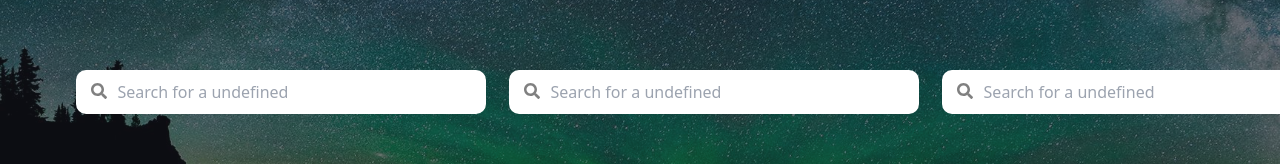
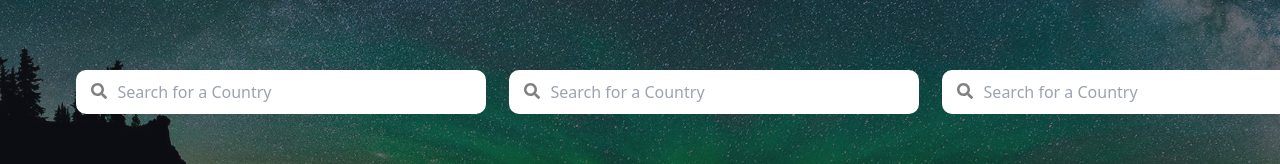
Before and after one commit to BobTabrizi/Hello-World, a Next.js app: page /playlist/CustomPlaylist in a window 1280 px wide. Shown: the part 316-480 px from the top of the page. Built offline with nearby package versions, Linux system fonts and the light colour scheme; a web font is replaced by a local one.

Commit message:
Genre Search Finished Implementation

```diff
--- a/src/components/Countrycomplete.js
+++ b/src/components/Countrycomplete.js
@@ -83,17 +83,22 @@ export default function Autocomplete(props) {
         countryName = filteredPredictions[0].name;
         setUserInput(filteredPredictions[0].name.capitalize());
         setFilteredPredictions(["Selected"]);
-        if (props.searchType === "Country") {
+        if (props.searchType === "Country" && props.pageType === "Home") {
           Router.push({
             pathname: `/country/${filteredPredictions[0].code}`,
           });
-        } else {
+        }
+        if (props.searchType === "Genre") {
           Router.push({
             pathname: `/genre/${filteredPredictions[0].name}`,
           });
         }
       }
-      if (countryCode && props.searchType === "Country") {
+      if (
+        countryCode &&
+        props.searchType === "Country" &&
+        props.pageType === "Home"
+      ) {
         router.push({
           pathname: `/country/${countryCode}`,
         });
@@ -126,11 +131,12 @@ export default function Autocomplete(props) {
         e.currentTarget.getAttribute("value"),
       ]);
     }
-    if (props.searchType === "Country") {
+    if (props.searchType === "Country" && props.pageType === "Home") {
       router.push({
         pathname: `/country/${val}`,
       });
-    } else {
+    }
+    if (props.searchType === "Genre") {
       Router.push({
         pathname: `/genre/${val}`,
       });
--- a/src/pages/index.js
+++ b/src/pages/index.js
@@ -106,10 +106,10 @@ export default function Home(props) {
             searchButton={false}
             updateGenre={searchMode === "Country" ? setCountry : setGenre}
             searchType={searchMode}
-            linkRef={"/country/"}
             genreChanged={genreChanged}
             updateGenreState={setGenreChanged}
             updateButtonState={setButtonState}
+            pageType={"Home"}
           />
         </div>
 
--- a/src/pages/playlist/CustomPlaylist.js
+++ b/src/pages/playlist/CustomPlaylist.js
@@ -61,15 +61,24 @@ export default function CustomPlaylist({ songs }) {
       </div>
       <div className={styles.inputContainer}>
         <div className={styles.inputs}>
-          <Countrycomplete searchButton={false} updateCountry={setCountryOne} />
+          <Countrycomplete
+            searchButton={false}
+            updateCountry={setCountryOne}
+            searchType={"Country"}
+          />
         </div>
         <div className={styles.inputs}>
-          <Countrycomplete searchButton={false} updateCountry={setCountryTwo} />
+          <Countrycomplete
+            searchButton={false}
+            updateCountry={setCountryTwo}
+            searchType={"Country"}
+          />
         </div>
         <div className={styles.inputs}>
           <Countrycomplete
             searchButton={false}
             updateCountry={setCountryThree}
+            searchType={"Country"}
           />
         </div>
       </div>
```
